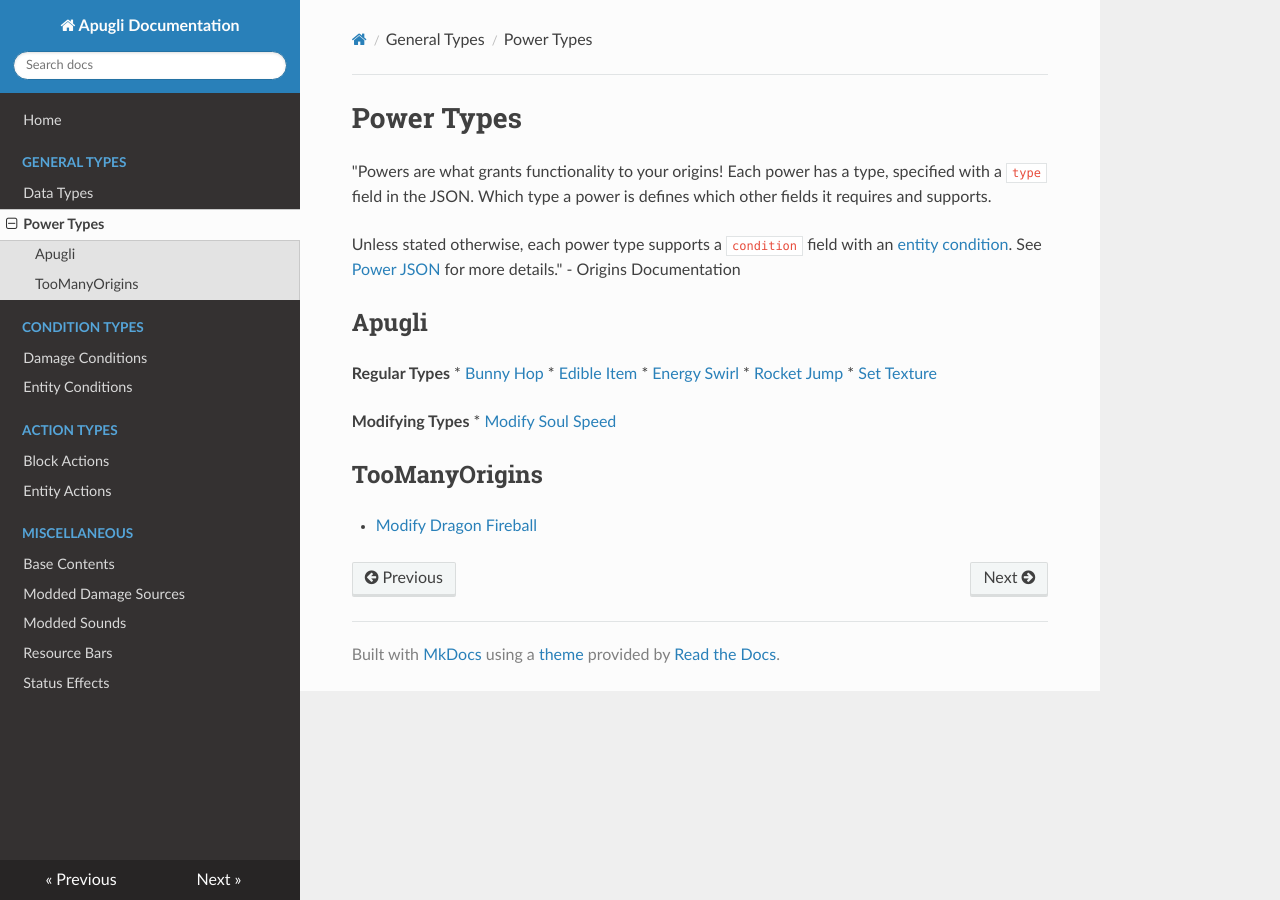
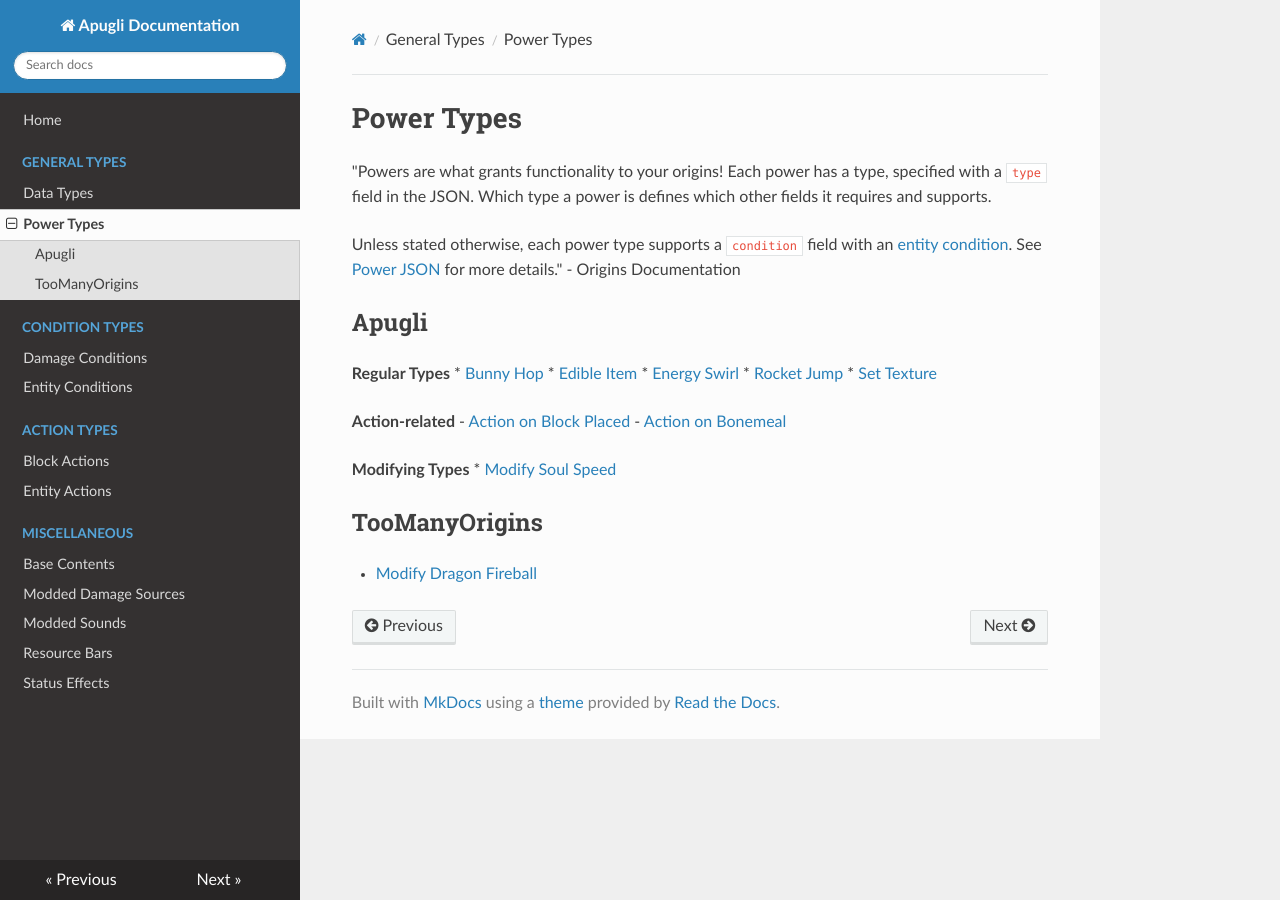
Before and after one commit to MerchantPug/apugli-docs, an MkDocs documentation site: the page built from docs/types/power_types.md, in a window 1280 px wide. Built offline with MkDocs 1.6.1, drawn with Linux system fonts in a browser that asks for light colours; nearby versions of some CDN libraries.

Commit message:
Update power_types.md

```diff
--- a/docs/types/power_types.md
+++ b/docs/types/power_types.md
@@ -18,6 +18,10 @@ Unless stated otherwise, each power type supports a `condition` field with an [e
 * [Rocket Jump](rocket_jump)
 * [Set Texture](set_texture)
 
+**Action-related**
+- [Action on Block Placed](action_on_block_placed)
+- [Action on Bonemeal](action_on_bonemeal)
+
 **Modifying Types**
 * [Modify Soul Speed](modify_soul_speed)
 
```
Also changed, not shown: other parts of docs/types/power_types.md (+1 -1 lines).
